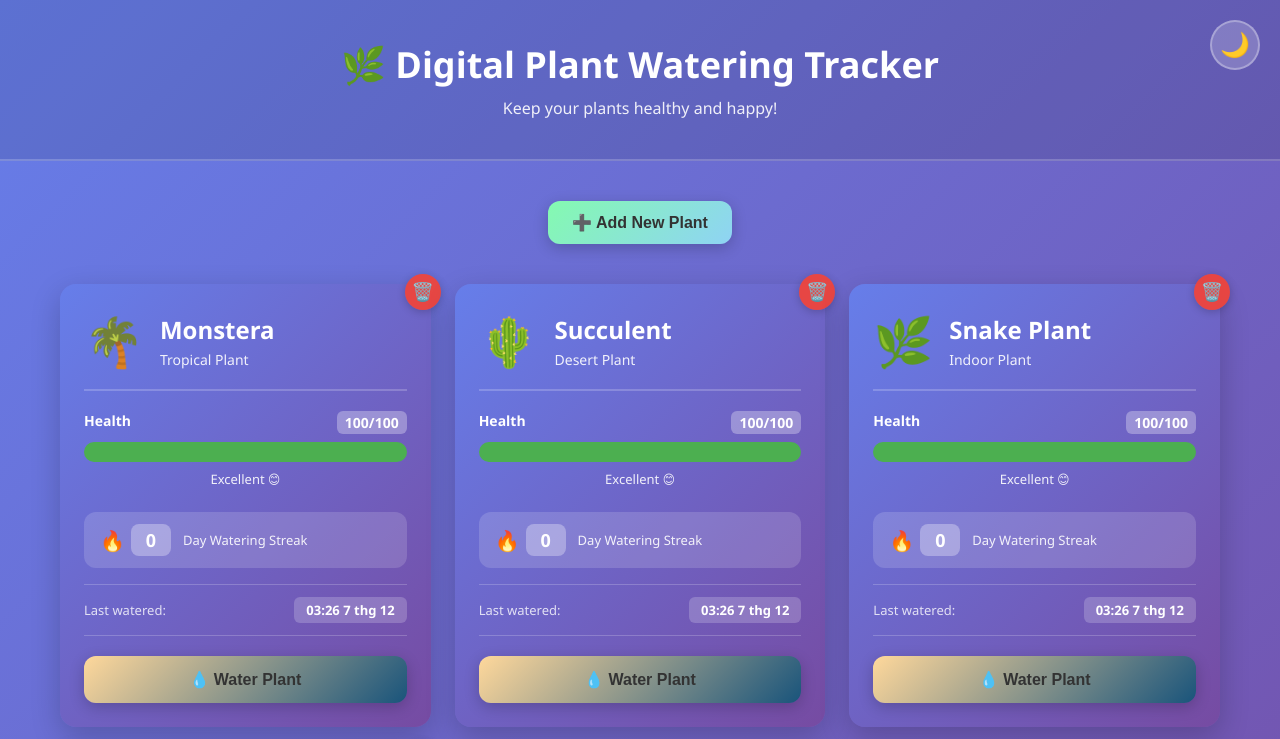
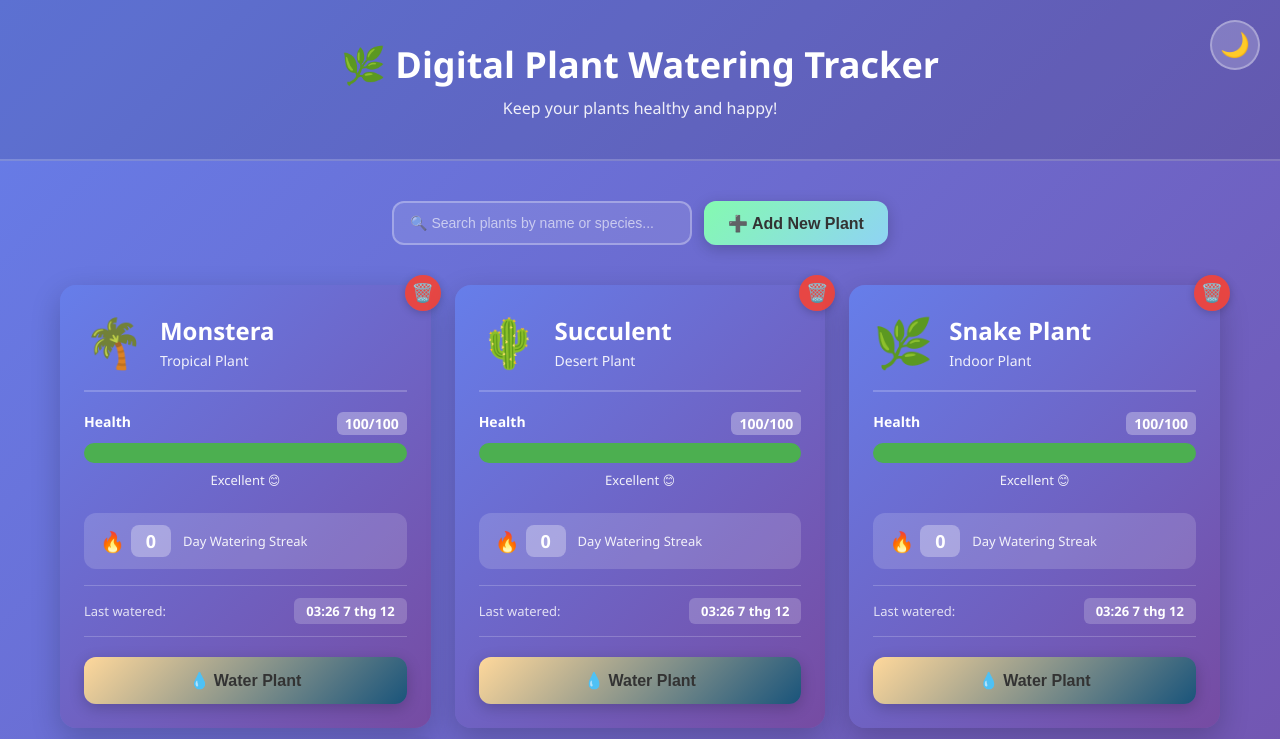
Before and after one commit to luanhi1094/plant-tracker, a React (Vite) app: page / in a window 1280 px wide. Shown: the top 739 px of the page. Built offline with nearby package versions, Linux system fonts and the light colour scheme.

Commit message:
Feature: Add search/filter plants

```diff
--- a/src/App.css
+++ b/src/App.css
@@ -85,7 +85,31 @@ body {
 .controls {
   display: flex;
   justify-content: center;
+  gap: 12px;
   margin-bottom: 40px;
+  flex-wrap: wrap;
+}
+
+.search-input {
+  padding: 12px 16px;
+  border: 2px solid rgba(255, 255, 255, 0.3);
+  border-radius: 12px;
+  background: rgba(255, 255, 255, 0.1);
+  color: var(--header-text);
+  font-size: 14px;
+  width: 300px;
+  max-width: 90%;
+  transition: all 0.3s ease;
+}
+
+.search-input::placeholder {
+  color: rgba(255, 255, 255, 0.6);
+}
+
+.search-input:focus {
+  outline: none;
+  border-color: rgba(255, 255, 255, 0.6);
+  background: rgba(255, 255, 255, 0.2);
 }
 
 .add-button {
--- a/src/App.tsx
+++ b/src/App.tsx
@@ -17,6 +17,7 @@ const applyDarkMode = (isDark: boolean) => {
 const App: React.FC = () => {
   const [plants, setPlants] = useState<Plant[]>([]);
   const [darkMode, setDarkMode] = useState(false);
+  const [searchQuery, setSearchQuery] = useState("");
 
   // Khởi tạo cây từ localStorage hoặc tạo cây mẫu
   useEffect(() => {
@@ -73,6 +74,12 @@ const App: React.FC = () => {
     applyDarkMode(newDarkMode);
   };
 
+  // Filter plants by search query
+  const filteredPlants = plants.filter((plant) =>
+    plant.name.toLowerCase().includes(searchQuery.toLowerCase()) ||
+    plant.species.toLowerCase().includes(searchQuery.toLowerCase())
+  );
+
   return (
     <div className="app">
       <header className="app-header">
@@ -85,18 +92,25 @@ const App: React.FC = () => {
 
       <main className="app-main">
         <div className="controls">
+          <input
+            type="text"
+            placeholder="🔍 Search plants by name or species..."
+            value={searchQuery}
+            onChange={(e) => setSearchQuery(e.target.value)}
+            className="search-input"
+          />
           <button className="add-button" onClick={handleAddPlant}>
             ➕ Add New Plant
           </button>
         </div>
 
         <div className="plants-grid">
-          {plants.length === 0 ? (
+          {filteredPlants.length === 0 ? (
             <div className="empty-state">
-              <p>No plants yet. Click "Add New Plant" to get started! 🌱</p>
+              <p>{searchQuery ? `No plants match "${searchQuery}"` : "No plants yet. Click \"Add New Plant\" to get started! 🌱"}</p>
             </div>
           ) : (
-            plants.map((plant) => (
+            filteredPlants.map((plant) => (
               <div key={plant.id} className="plant-container">
                 <PlantCard
                   plant={plant}
```
